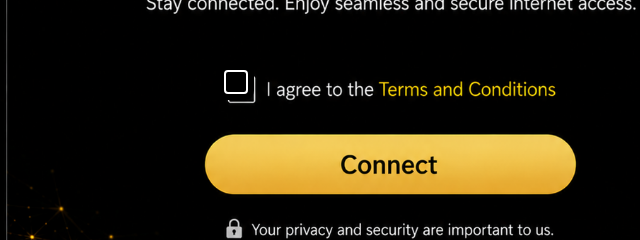
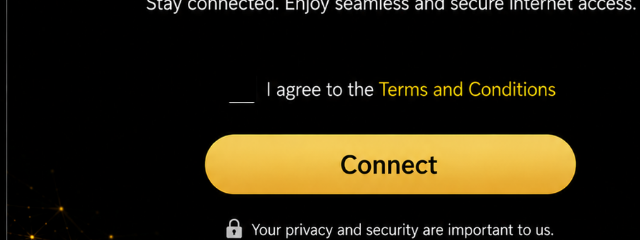
Before and after one commit to YASNetworks/YAS-Guest, a plain HTML site: page index.html in a window 1280 px wide. Shown: the part 455-695 px from the top of the page, 257-897 px from the left. Drawn offline with Linux system fonts and the light colour scheme.

Commit message:
index.html

```diff
--- a/index.html
+++ b/index.html
@@ -38,9 +38,7 @@ appearance:none;
 -webkit-appearance:none;
 -moz-appearance:none;
 
-background-color:#000000;
-box-shadow:0 0 0 6px #000000;
-
+background:#000000;
 border:2px solid #ffffff;
 border-radius:4px;
 
@@ -49,12 +47,25 @@ align-items:center;
 justify-content:center;
 }
 
+/* cover old box inside image */
+.checkbox::after{
+content:"";
+position:absolute;
+left:-10px;
+top:-10px;
+width:40px;
+height:40px;
+background:#000000;
+z-index:-1;
+}
+
 .checkbox:checked::before{
 content:"✓";
 color:#f3c54b;
 font-size:18px;
 font-weight:bold;
 line-height:1;
+position:absolute;
 }
 /* CONNECT BUTTON */
 .connect-link{
```
